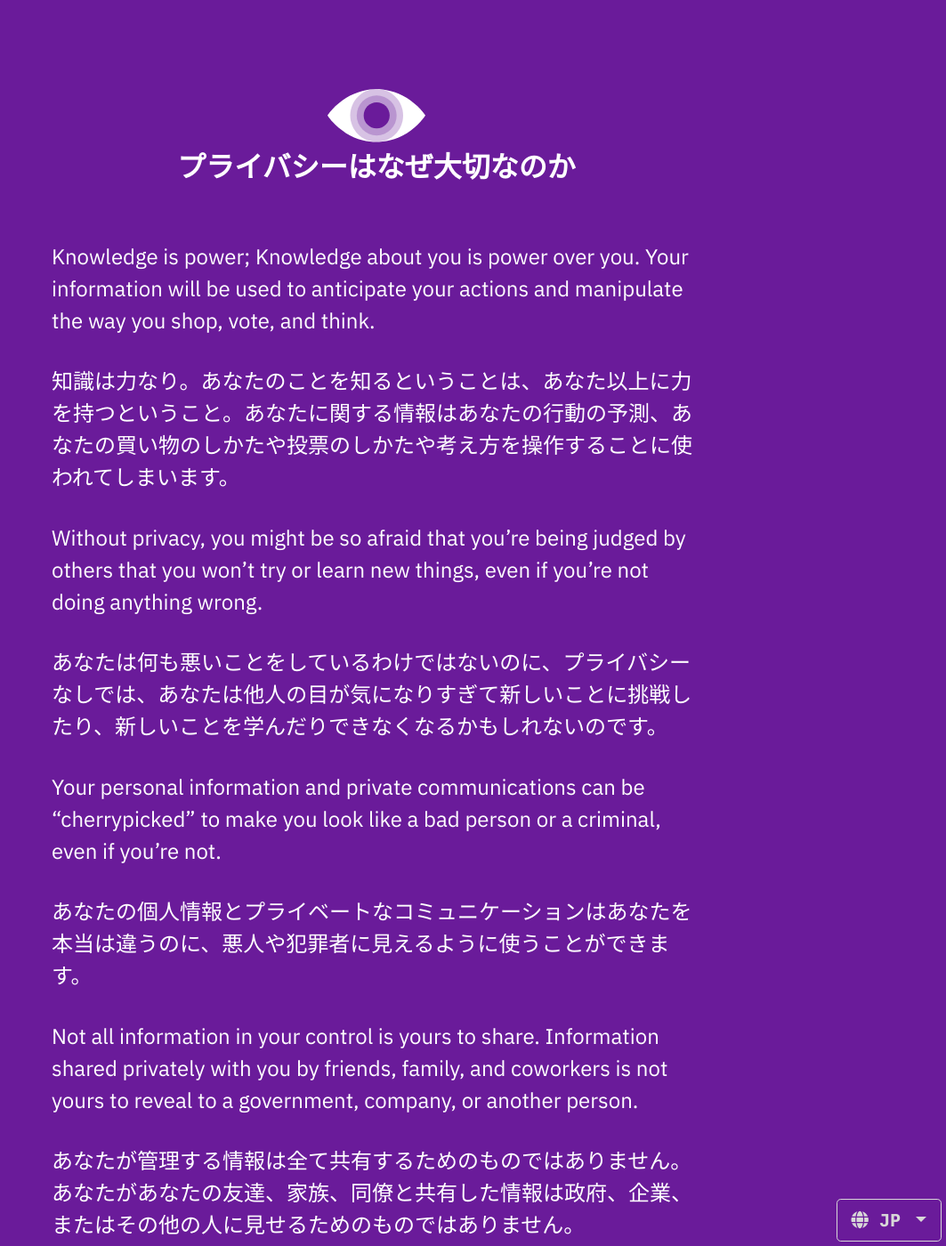
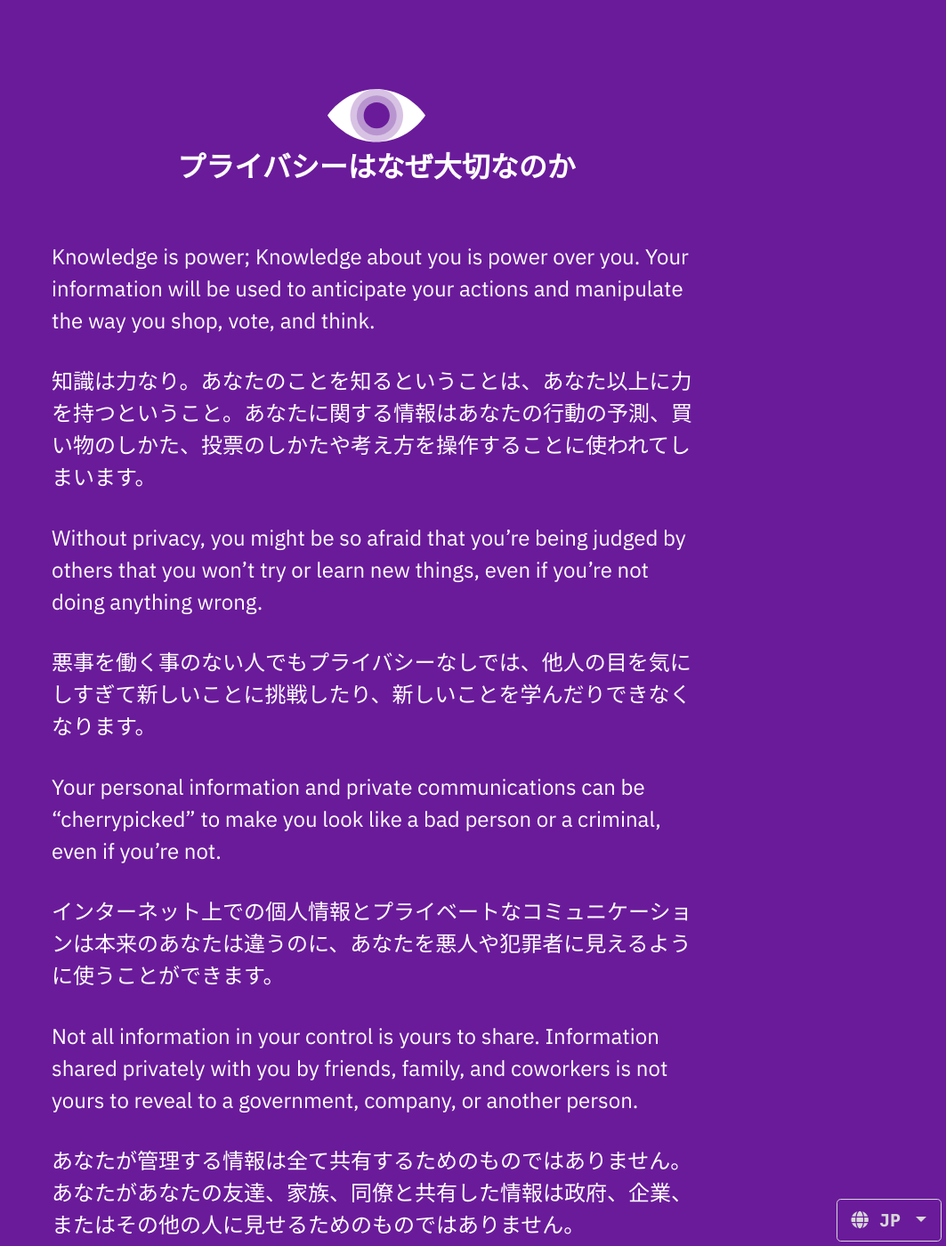
Before and after one commit to milesmcc/whyprivacymatters, a Jekyll site: the page built from translations/jp.md, in a window 1280 px wide and 1400 px high. Shown: the whole window at 89% size, without its empty margins (217-1280 px from the left). Built offline with Jekyll 4.4.1, drawn with Linux system fonts in a browser that asks for light colours.

Commit message:
Update jp.md

```diff
--- a/translations/jp.md
+++ b/translations/jp.md
@@ -8,13 +8,13 @@ lang: jp
 ## プライバシーはなぜ大切なのか
 
 #### Knowledge is power; Knowledge about you is power over you. Your information will be used to anticipate your actions and manipulate the way you shop, vote, and think.
-#### 知識は力なり。あなたのことを知るということは、あなた以上に力を持つということ。あなたに関する情報はあなたの行動の予測、あなたの買い物のしかたや投票のしかたや考え方を操作することに使われてしまいます。
+#### 知識は力なり。あなたのことを知るということは、あなた以上に力を持つということ。あなたに関する情報はあなたの行動の予測、買い物のしかた、投票のしかたや考え方を操作することに使われてしまいます。
 
 #### Without privacy, you might be so afraid that you're being judged by others that you won't try or learn new things, even if you're not doing anything wrong.
-#### あなたは何も悪いことをしているわけではないのに、プライバシーなしでは、あなたは他人の目が気になりすぎて新しいことに挑戦したり、新しいことを学んだりできなくなるかもしれないのです。
+#### 悪事を働く事のない人でもプライバシーなしでは、他人の目を気にしすぎて新しいことに挑戦したり、新しいことを学んだりできなくなります。
 
 #### Your personal information and private communications can be "cherrypicked" to make you look like a bad person or a criminal, even if you're not.
-#### あなたの個人情報とプライベートなコミュニケーションはあなたを本当は違うのに、悪人や犯罪者に見えるように使うことができます。
+#### インターネット上での個人情報とプライベートなコミュニケーションは本来のあなたは違うのに、あなたを悪人や犯罪者に見えるように使うことができます。
 
 #### Not all information in your control is yours to share. Information shared privately with you by friends, family, and coworkers is not yours to reveal to a government, company, or another person.
 #### あなたが管理する情報は全て共有するためのものではありません。あなたがあなたの友達、家族、同僚と共有した情報は政府、企業、またはその他の人に見せるためのものではありません。
```
